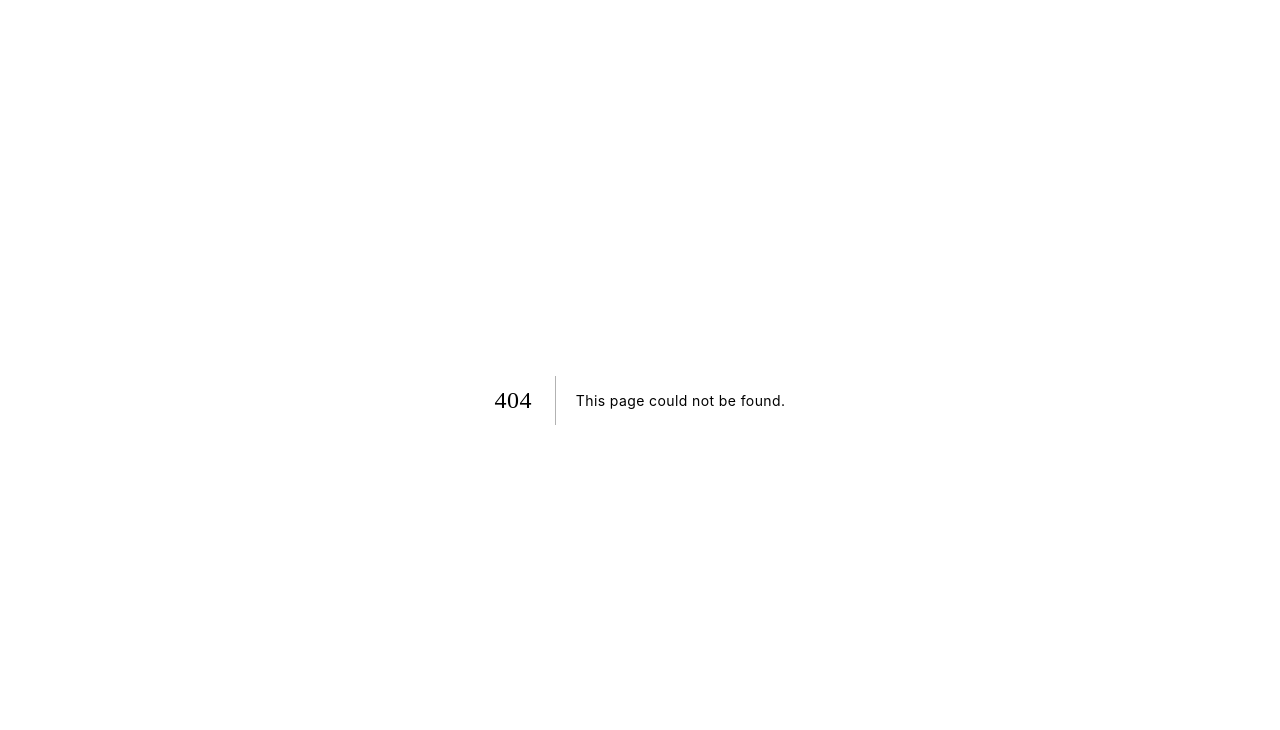
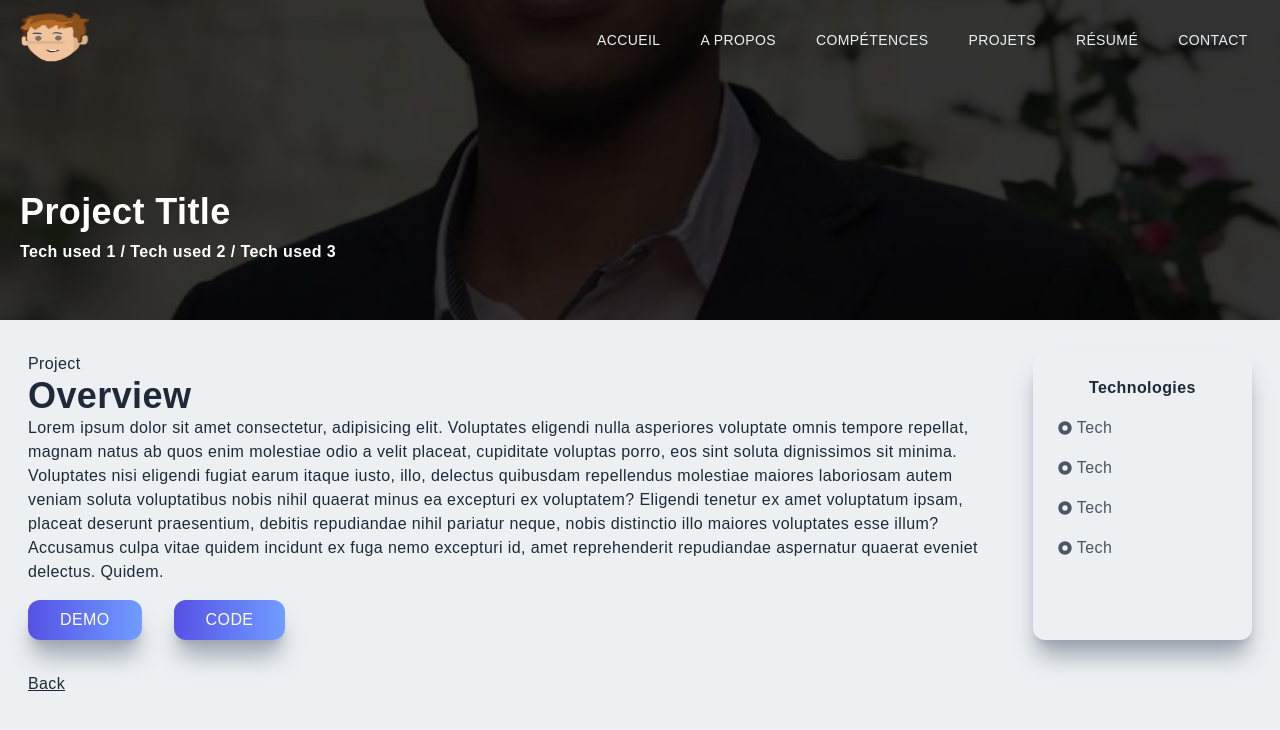
Before and after one commit to LucasAndria/Portfolio-NextJs, a Next.js app: page /projects/1 in a window 1280 px wide. Before the commit this address had no page. Shown: the top 730 px of the page. Built offline with nearby package versions, Linux system fonts and the light colour scheme.

Commit message:
projects display

```diff
--- a/components/Contact.js
+++ b/components/Contact.js
@@ -65,7 +65,7 @@ function Contact({ lang }) {
                                     <input className='border-2 rounded-lg p-3 flex border-gray-300' type="text" />
                                 </div>
                                 <div className="flex flex-col py-2">
-                                    <label className="uppercase text-sm py-2">Message</label>*
+                                    <label className="uppercase text-sm py-2">Message</label>
                                     <textarea className="border-2 rounded-lg p-3 border-gray-300" rows='10'></textarea>
                                 </div>
                                 <button className="w-full p-4 text-gray-100 mt-4">Send Message</button>
--- a/components/Navbar.js
+++ b/components/Navbar.js
@@ -4,11 +4,27 @@ import { AiOutlineClose, AiOutlineMail, AiOutlineMenu } from 'react-icons/ai';
 import { FaGithub, FaLinkedinIn } from 'react-icons/fa';
 import { BsFillPersonLinesFill } from 'react-icons/bs';
 import { useEffect, useState } from "react";
+import { useRouter } from 'next/router'
+
 
 function Navbar({ smallText, lang }) {
 
+
     const [nav, setNav] = useState(false)
     const [shadow, setShadow] = useState(false)
+    const [navBg, setNavBg] = useState('#ecf0f3')
+    const [linkColor, setLinkColor] = useState('#1f2937')
+    const router = useRouter()
+
+    useEffect(() => {
+        if (router.asPath.includes('/projects')) {
+            setNavBg('transparent')
+            setLinkColor('#ecf0f3')
+        } else {
+            setNavBg('#ecf0f3')
+            setLinkColor('#1f2937')
+        }
+    }, [router])
 
     const toggleNav = (val = 'tsisy') => {
         val !== 'tsisy' ? setNav(val) : setNav(!nav)
@@ -31,13 +47,14 @@ function Navbar({ smallText, lang }) {
         { Home: 'Home', About: 'About', Skills: 'Skills', Projects: 'Projects', Resume: 'Resume', Contact: 'Contact' }
     )
     return (
-        <div className={shadow ? 'fixed w-full h-20 shadow-xl z-[100] bg-white/80' : 'fixed w-full h-20 z-[100] bg-white/80'}>
+        <div style={{ backgroundColor: navBg }} className={shadow ? 'fixed w-full h-20 shadow-xl z-[100] ease-in duration-300' :
+            'fixed w-full h-20 z-[100] ease-in duration-300'}>
             <div className='flex justify-between items-center w-full h-full px-1 sm:px-5'>
                 <Link href='/'>
-                    <Image className="cursor-pointer" src='/assets/lux-head.png' width='70' height='50' />
+                    <div><Image className="cursor-pointer" src='/assets/lux-head.png' width='70' height='50' /></div>
                 </Link>
                 <div className="mx-[1%]">
-                    <ul className='hidden lg:flex'>
+                    <ul style={{ color: linkColor }} className='hidden lg:flex'>
                         <li className='ml-10 text-sm uppercase hover:text-[#5651e5]'>
                             <Link href='/'>{link.Home}</Link>
                         </li>
@@ -74,10 +91,13 @@ function Navbar({ smallText, lang }) {
                     "fixed left-[-100%]  top-0 w-[80%] sm:w-[70%] md:w-[60%] h-screen p-10 ease-in duration-700"}>
                     <div>
                         <div className="flex my-2 items-center justify-between">
-                            <Image src='/assets/lux-head.png' width='60' height='35' />
+                            <Link href='/'>
+                                <div><Image onClick={() => toggleNav(false)} src='/assets/lux-head.png' width='60' height='35' className="cursor-pointer" /></div>
+                            </Link>
                             <div onClick={() => toggleNav(false)} className={nav ? "rounded-full shadow-lg shadow-gray-400 p-3 cursor-pointer ease-in-out duration-500" : 'hidden'}>
                                 <AiOutlineClose />
                             </div>
+
                         </div>
                         <div className="border-b border-gray-300 my-4">
                             <p className="w-[85%] md:w-[90%] py-4">
@@ -91,19 +111,19 @@ function Navbar({ smallText, lang }) {
                     <div className="ml-[2%] w-[96%] py-4 flex flex-col">
                         <ul className="uppercase">
                             <Link href='/'>
-                                <li className="py-4 text-sm" >{link.Home}</li>
+                                <li onClick={() => toggleNav(false)} className="py-4 text-sm" >{link.Home}</li>
                             </Link>
-                            <Link href='/'>
-                                <li className="py-4 text-sm" >{link.About}</li>
+                            <Link href='/#about'>
+                                <li onClick={() => toggleNav(false)} className="py-4 text-sm" >{link.About}</li>
                             </Link>
-                            <Link href='/'>
-                                <li className="py-4 text-sm" >{link.Skills}</li>
+                            <Link href='/#skills'>
+                                <li onClick={() => toggleNav(false)} className="py-4 text-sm" >{link.Skills}</li>
                             </Link>
-                            <Link href='/'>
-                                <li className="py-4 text-sm" >{link.Projects}</li>
+                            <Link href='/#projects'>
+                                <li onClick={() => toggleNav(false)} className="py-4 text-sm" >{link.Projects}</li>
                             </Link>
-                            <Link href='/'>
-                                <li className="py-4 text-sm" >{link.Contact}</li>
+                            <Link href='/#contact'>
+                                <li onClick={() => toggleNav(false)} className="py-4 text-sm" >{link.Contact}</li>
                             </Link>
                         </ul>
                         <div className="pt-40">
--- a/components/Projects.js
+++ b/components/Projects.js
@@ -9,10 +9,10 @@ function Projects() {
                 <h2 className="py-4">What I've built</h2>
                 <div className="grid md:grid-cols-2 gap-8">
 
-                    <ProjectItem titre='Titre du projet' bgImg={Me} url='/' />
-                    <ProjectItem titre='Titre du projet' bgImg={Me} url='/' />
-                    <ProjectItem titre='Titre du projet' bgImg={Me} url='/' />
-                    <ProjectItem titre='Titre du projet' bgImg={Me} url='/' />
+                    <ProjectItem titre='Titre du projet' bgImg={Me} url='/projects/item1' />
+                    <ProjectItem titre='Titre du projet' bgImg={Me} url='/projects/item2' />
+                    <ProjectItem titre='Titre du projet' bgImg={Me} url='/projects/item3' />
+                    <ProjectItem titre='Titre du projet' bgImg={Me} url='/projects/item4' />
 
                 </div>
             </div>
--- a/pages/_app.js
+++ b/pages/_app.js
@@ -1,9 +1,16 @@
+import { useState } from 'react';
+import Navbar from '../components/Navbar';
 import '../styles/globals.css';
 
 function MyApp({ Component, pageProps }) {
+
+  const [lang, setLang] = useState('fr')
+  const smallText = lang === 'fr' ? 'Bienvenue dans mon portefolio' : 'welcome to my portefolio'
+
   return (
     <>
-      <Component {...pageProps} />
+      <Navbar smallText={smallText} lang={lang} />
+      <Component {...pageProps} lang={lang} smallText={smallText} />
     </>
   );
 }
--- a/pages/index.js
+++ b/pages/index.js
@@ -7,19 +7,16 @@ import Navbar from "../components/Navbar";
 import Projects from "../components/Projects";
 import Skills from "../components/Skills";
 
-export default function Home() {
+export default function Home({ lang, smallText }) {
 
-  const [lang, setLang] = useState('fr')
   const title = lang === 'fr' ? ('Lucas | Développeur junior') : ('Lucas | Junior developer')
-  const smallText = lang === 'fr' ? 'Bienvenue dans mon portefolio' : 'welcome to my portefolio'
+
   return (
     <div>
       <Head>
         <title>{title}</title>
         <link ref='icon' href="/assets/lux-head.png" />
       </Head>
-
-      <Navbar smallText={smallText} lang={lang} />
       <Main smallText={smallText} lang={lang} />
       <About lang={lang} />
       <Skills lang={lang} />
--- /dev/null
+++ b/pages/projects/[projectId].js
@@ -0,0 +1,43 @@
+import Image from "next/image"
+import bgImage from '../../public/assets/me.jpeg'
+import { RiRadioButtonFill } from 'react-icons/ri'
+import Link from "next/link"
+
+function ProjectId() {
+    return (
+        <div className="w-full">
+            <div className="w-screen h-[30vh] lg:h-[40vh] relative">
+                <div className="absolute top-0 left-0 w-full h-[30vh] lg:h-[40vh] bg-black/80 z-10" />
+                <Image className="absolute z-1" layout="fill" objectFit="cover" src={bgImage} alt="Image" />
+                <div className="absolute top-[70%] max-w-[1240px] w-full left-[50%] right-[50%] translate-x-[-50%] translate-y-[-50%] text-white z-10" >
+                    <h2 className="py-2">Project Title</h2>
+                    <h3>Tech used 1 / Tech used 2 / Tech used 3</h3>
+                </div>
+            </div>
+
+            <div className="max-w-[1240px] mx-auto p-2 grid md:grid-cols-5 gap-8 pt-8">
+                <div className="col-span-4">
+                    <p>Project</p>
+                    <h2>Overview</h2>
+                    <p>Lorem ipsum dolor sit amet consectetur, adipisicing elit. Voluptates eligendi nulla asperiores voluptate omnis tempore repellat, magnam natus ab quos enim molestiae odio a velit placeat, cupiditate voluptas porro, eos sint soluta dignissimos sit minima. Voluptates nisi eligendi fugiat earum itaque iusto, illo, delectus quibusdam repellendus molestiae maiores laboriosam autem veniam soluta voluptatibus nobis nihil quaerat minus ea excepturi ex voluptatem? Eligendi tenetur ex amet voluptatum ipsam, placeat deserunt praesentium, debitis repudiandae nihil pariatur neque, nobis distinctio illo maiores voluptates esse illum? Accusamus culpa vitae quidem incidunt ex fuga nemo excepturi id, amet reprehenderit repudiandae aspernatur quaerat eveniet delectus. Quidem.</p>
+                    <button className="px-8 py-2 mt-4 mr-8">Demo</button>
+                    <button className="px-8 py-2 mt-4 ">Code</button>
+                </div>
+                <div className="col-span-4 md:col-span-1 shadow-xl shadow-gray-400 rounded-xl p-4">
+                    <div className="p-2">
+                        <p className="text-center font-bold pb-2">Technologies</p>
+                        <div className="grid grid-cols-3 md:grid-cols-1">
+                            <p className="text-gray-600 py-2 flex items-center"><RiRadioButtonFill className="mr-1" />Tech</p>
+                            <p className="text-gray-600 py-2 flex items-center"><RiRadioButtonFill className="mr-1" />Tech</p>
+                            <p className="text-gray-600 py-2 flex items-center"><RiRadioButtonFill className="mr-1" />Tech</p>
+                            <p className="text-gray-600 py-2 flex items-center"><RiRadioButtonFill className="mr-1" />Tech</p>
+                        </div>
+                    </div>
+                </div>
+                <Link href='/'><p className="underline cursor-pointer">Back</p></Link>
+            </div>
+        </div>
+    )
+}
+
+export default ProjectId
```
